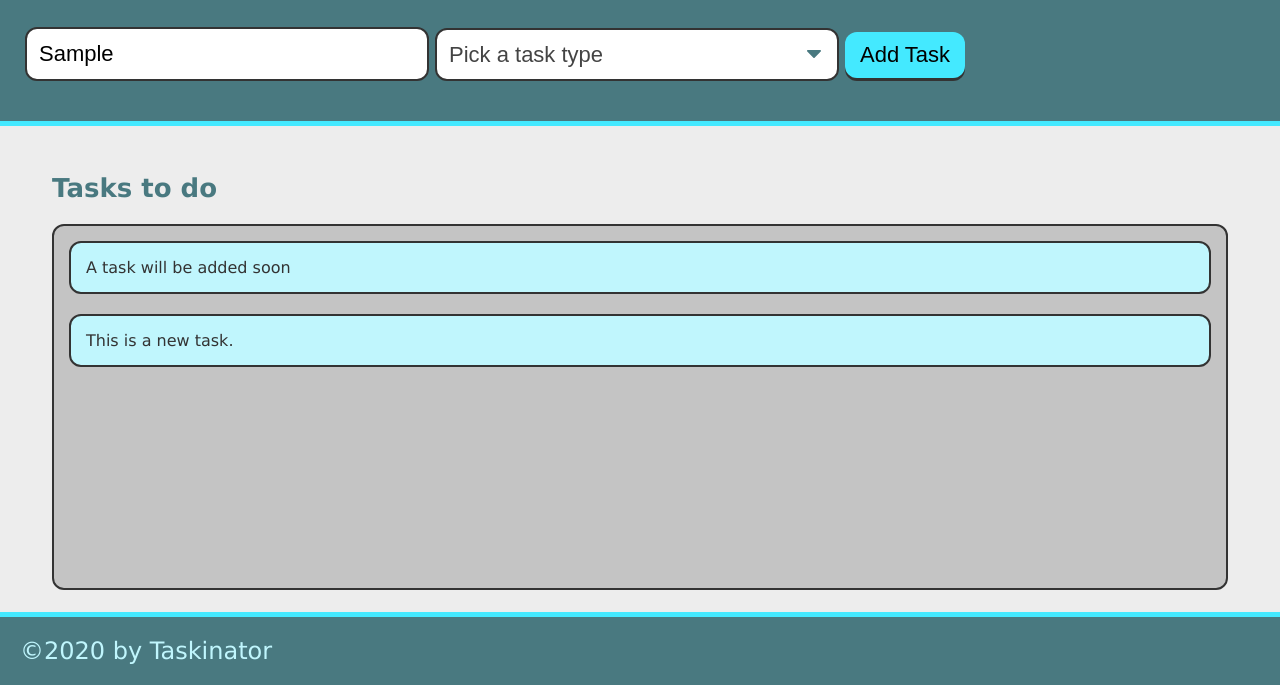
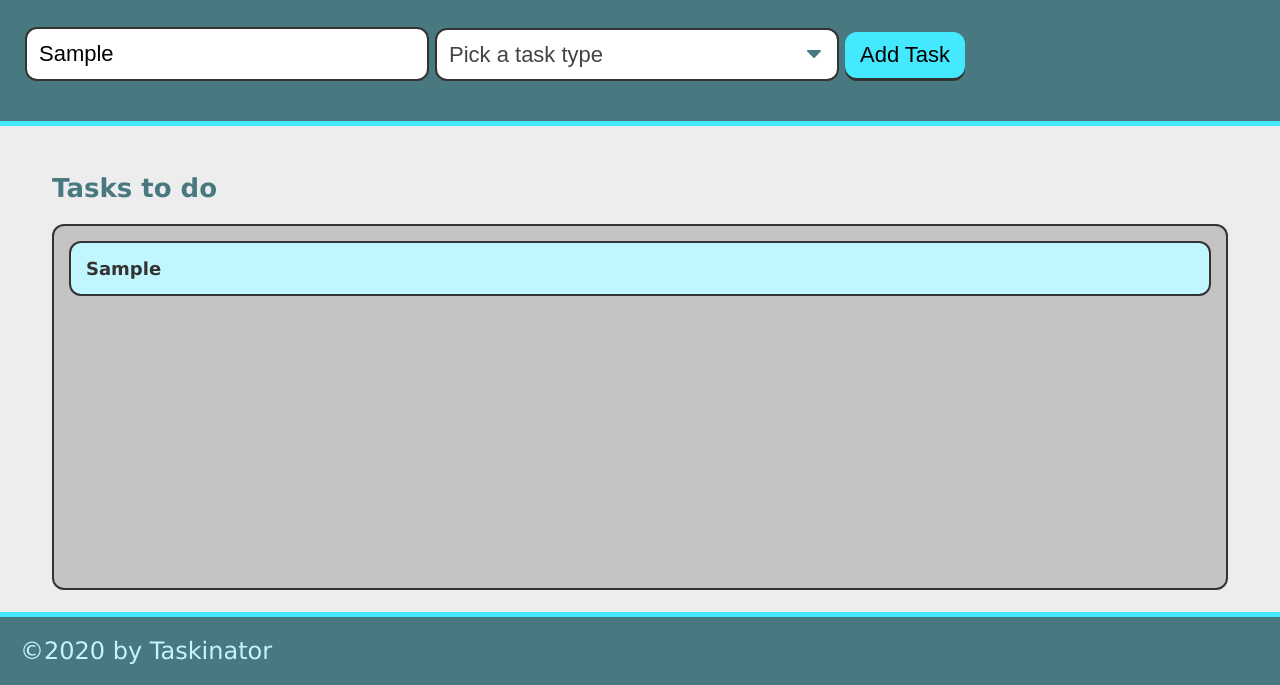
Before and after one commit to sonipoud/taskinator, a plain HTML site: page index.html in a window 1280 px wide. Both pictures are taken after typing "Sample" into the empty fields and a click on the button "Add Task". Shown: the part 115-800 px from the top of the page. Drawn offline with Linux system fonts and the light colour scheme.

Commit message:
added task name and task type to the form

```diff
--- a/assets/js/script.js
+++ b/assets/js/script.js
@@ -1,13 +1,27 @@
+
 var formEl = document.querySelector("#task-form");
-var tasksToDoEl = document.querySelector(" #tasks-to-do ");
+var tasksToDoEl = document.querySelector("#tasks-to-do");
 
 var createTaskHandler = function(event) {
+    event.preventDefault();
+    var taskNameInput = document.querySelector("input[name='task-name']").value;
+    var taskTypeInput = document.querySelector("select[name='task-type']").value;
 
-    event.preventDefault();
-
+    //create list item
     var listItemEl = document.createElement("li");
     listItemEl.className = "task-item";
-    listItemEl.textContent = "This is a new task.";
+
+    //create div to hold task info and add to list item
+    var taskInfoEl = document.createElement("div");
+
+    //give it a class name
+    taskInfoEl.className = "task-info";
+
+    //add HTML content to div
+    taskInfoEl.innerHTML = "<h3 class='task-name'>" + taskNameInput + "</h3><span class = 'task-type'>" + taskTypeInput + "</span>";
+    listItemEl.appendChild(taskInfoEl);
+
+    //add entire list item to list
     tasksToDoEl.appendChild(listItemEl);
   };
 
--- a/index.html
+++ b/index.html
@@ -34,14 +34,10 @@
     <main class="page-content">
         <section class="task-list-wrapper">
             <h2 class="list-title"> Tasks to do </h2>
-            <ul class="task-list" id="tasks-to-do">
-                <li class="task-item">
-                    A task will be added soon
-                </li>
-            </ul>
+            <ul class="task-list" id="tasks-to-do"></ul>
         </section>
+    </main>
 
-    </main>
     <footer>
         &copy;2020 by Taskinator
     </footer>
```
